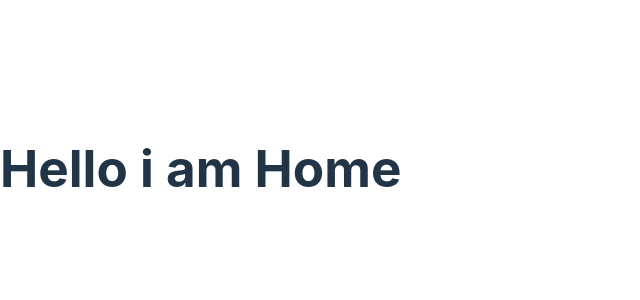
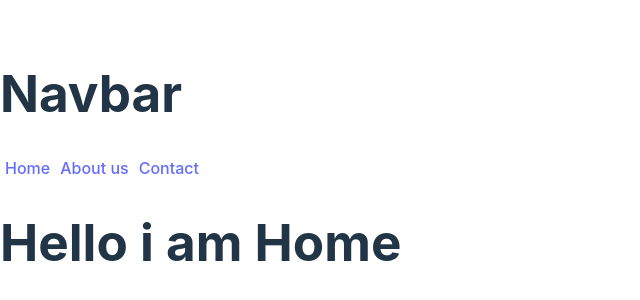
Before and after one commit to Shariful4447/react-router-started, a React (Vite) app: page / in a window 1280 px wide. Shown: the part 232-532 px from the top of the page, without its empty margins (0-640 px from the left). Built offline with nearby package versions, Linux system fonts and the light colour scheme.

Commit message:
React router Navbar create and linked

```diff
--- a/src/components/Home/Home.jsx
+++ b/src/components/Home/Home.jsx
@@ -1,9 +1,11 @@
 import { Outlet } from "react-router-dom";
+import Navbar from "../NavBar/Navbar";
 
 
 const Home = () => {
     return (
         <div>
+            <Navbar></Navbar>
             <h1>Hello i am Home</h1>
             <Outlet></Outlet>
         </div>
--- /dev/null
+++ b/src/components/NavBar/Navbar.css
@@ -0,0 +1,3 @@
+Nav a {
+    margin: 5px;
+}
--- /dev/null
+++ b/src/components/NavBar/Navbar.jsx
@@ -0,0 +1,20 @@
+import { Link } from 'react-router-dom';
+import './Navbar.css'
+
+const Navbar = () => {
+    return (
+        <div>
+            <h1>Navbar</h1>
+
+            <nav>
+
+                <Link to="/">Home</Link>
+                <Link to="about">About us</Link>
+                <Link to="contact">Contact</Link>
+
+            </nav>
+        </div>
+    );
+};
+
+export default Navbar;
--- a/src/main.jsx
+++ b/src/main.jsx
@@ -1,4 +1,4 @@
-import React, { Children } from 'react'
+import React, { children } from 'react'
 import ReactDOM from 'react-dom/client'
 
 import './index.css'
```
